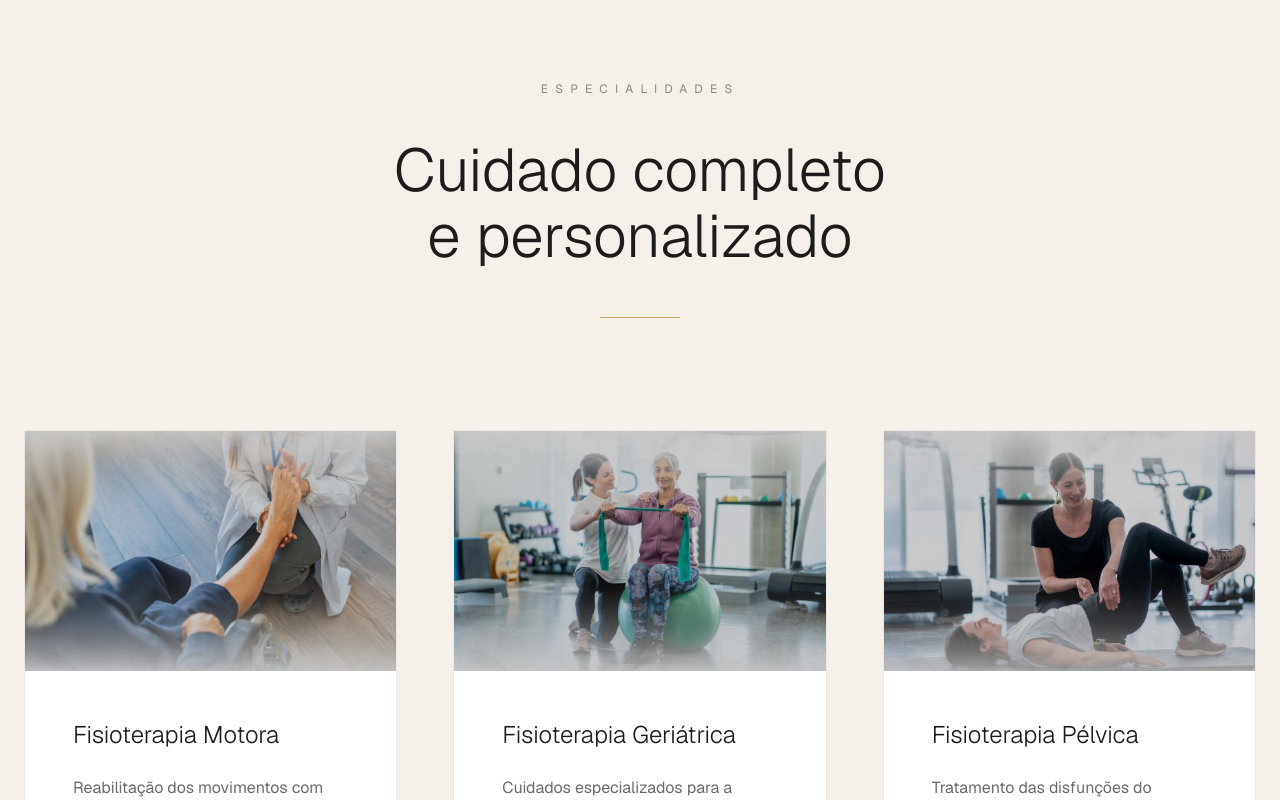
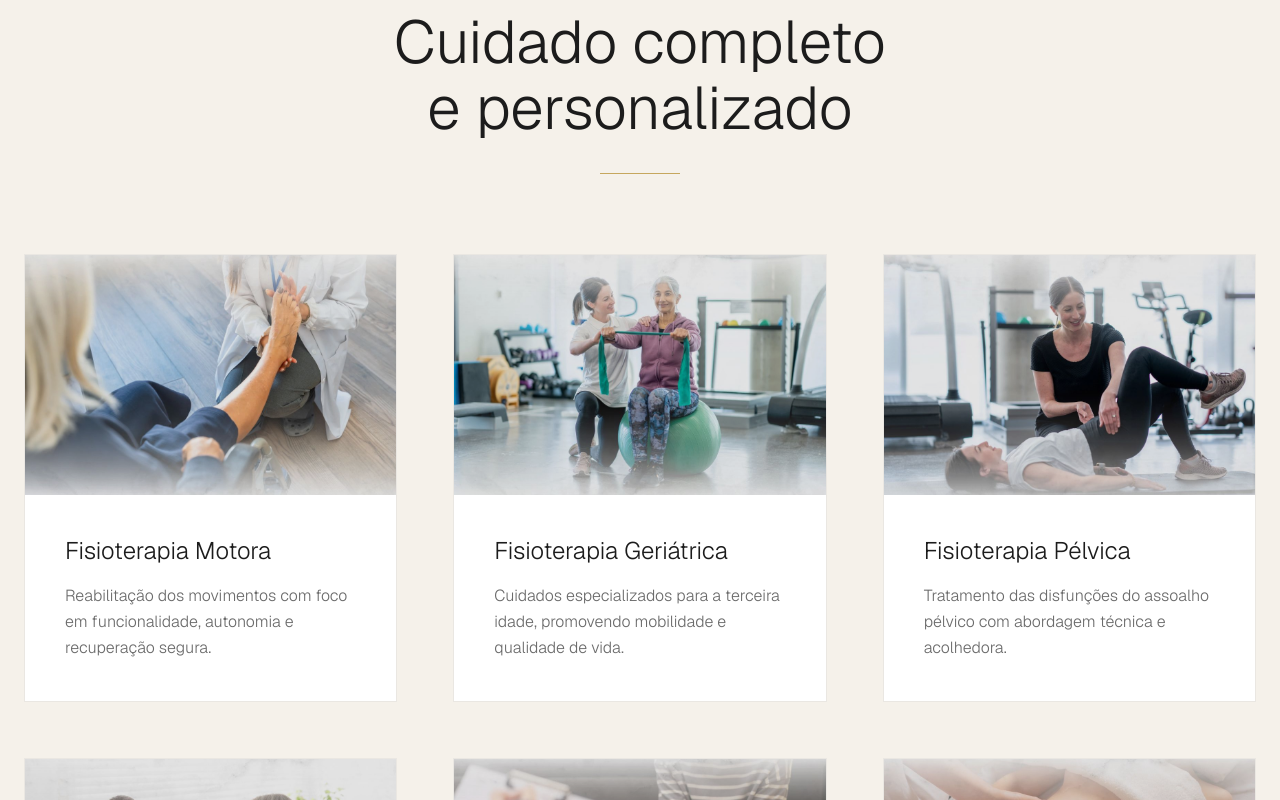
Before and after one commit to Vitor-dev2705/Instituto-Milla, a Next.js app: page / in a window 1280 px wide. Shown: the part 1760-2560 px from the top of the page. Built offline with nearby package versions, Linux system fonts and the light colour scheme.

Commit message:
feat:atualizando página

```diff
--- a/src/components/Services.tsx
+++ b/src/components/Services.tsx
@@ -17,22 +17,22 @@ export default function Services() {
   ];
 
   return (
-    <section id="servicos" className="bg-[#F5F1EA] py-40 md:py-48 px-6 overflow-hidden">
+    <section id="servicos" className="bg-[#F5F1EA] pt-12 pb-32 md:pt-20 md:pb-48 px-6 overflow-hidden">
       <div className="max-w-[1300px] mx-auto">
 
         <div className="text-center max-w-3xl mx-auto">
-          <span className="text-xs tracking-[0.6em] uppercase text-[#8C877F] block" data-aos="fade-up">
+          <span className="text-[10px] md:text-xs tracking-[0.6em] uppercase text-[#8C877F] block" data-aos="fade-up">
             Especialidades
           </span>
-          <h2 className="text-5xl md:text-6xl font-light mt-10 text-[#1C1C1C] leading-[1.1]" data-aos="fade-up" data-aos-delay="200">
+          <h2 className="text-4xl md:text-6xl font-light mt-6 text-[#1C1C1C] leading-[1.1] font-playfair" data-aos="fade-up" data-aos-delay="200">
             Cuidado completo
             <br />
             e personalizado
           </h2>
-          <div className="w-20 h-[1px] bg-[#C6A75E] mx-auto mt-12" data-aos="fade-right" data-aos-delay="400"></div>
+          <div className="w-16 md:w-20 h-[1px] bg-[#C6A75E] mx-auto mt-8" data-aos="fade-right" data-aos-delay="400"></div>
         </div>
 
-        <div className="grid md:grid-cols-2 lg:grid-cols-3 gap-14 mt-28">
+        <div className="grid md:grid-cols-2 lg:grid-cols-3 gap-8 lg:gap-14 mt-20">
           {services.map((service, i) => (
             <div
               key={i}
@@ -47,14 +47,14 @@ export default function Services() {
                   fill
                   className="object-cover transition duration-700 group-hover:scale-110"
                 />
-                <div className="absolute inset-0 bg-black/20 group-hover:bg-black/40 transition duration-500"></div>
+                <div className="absolute inset-0 bg-black/10 group-hover:bg-black/30 transition duration-500"></div>
               </div>
 
-              <div className="p-12">
-                <h3 className="text-2xl font-light text-[#1C1C1C] transition-all duration-400 group-hover:text-[#C6A75E]">
+              <div className="p-8 md:p-10">
+                <h3 className="text-xl md:text-2xl font-light text-[#1C1C1C] transition-all duration-400 group-hover:text-[#C6A75E] font-playfair">
                   {service.title}
                 </h3>
-                <p className="mt-6 text-[#6B6B6B] leading-relaxed">
+                <p className="mt-4 text-sm md:text-base text-[#6B6B6B] leading-relaxed font-light">
                   {service.description}
                 </p>
               </div>
```
